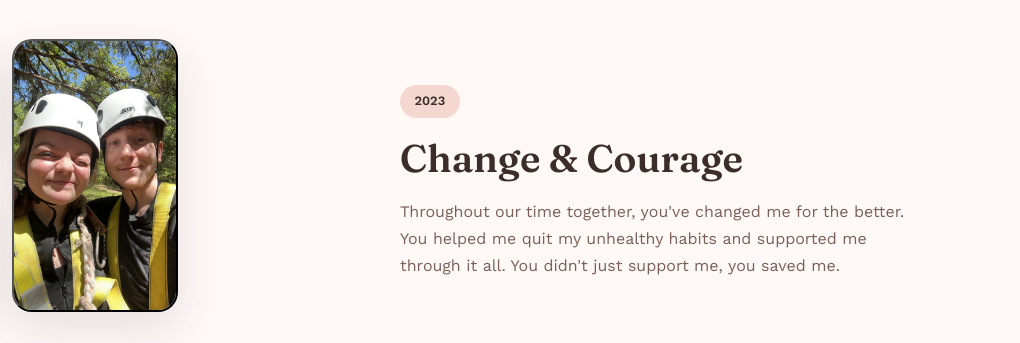
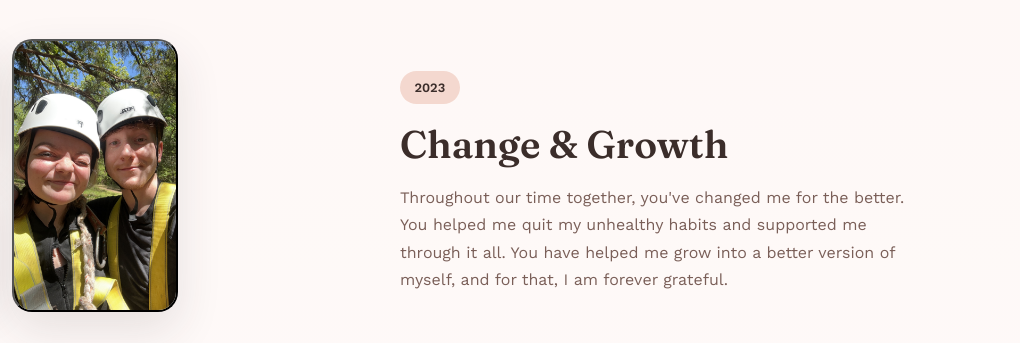
Before and after one commit to HUDMATT/OurLoveStory, a plain HTML site: page story.html in a window 1280 px wide. Shown: the part 4720-5063 px from the top of the page, 260-1280 px from the left. Drawn offline with nearby package versions, Linux system fonts and the light colour scheme.

Commit message:
adjusted text

```diff
--- a/story.html
+++ b/story.html
@@ -118,11 +118,11 @@
         <div class="container split">
           <div class="text">
             <p class="badge">2023</p>
-            <h2>Change &amp; Courage</h2>
+            <h2>Change &amp; Growth</h2>
             <p>
               Throughout our time together, you've changed me for the better.
               You helped me quit my unhealthy habits and supported me through it all.
-              You didn't just support me, you saved me.
+              You have helped me grow into a better version of myself, and for that, I am forever grateful.
             </p>
           </div>
           <div class="gallery" data-gallery="ch6"></div>
```
